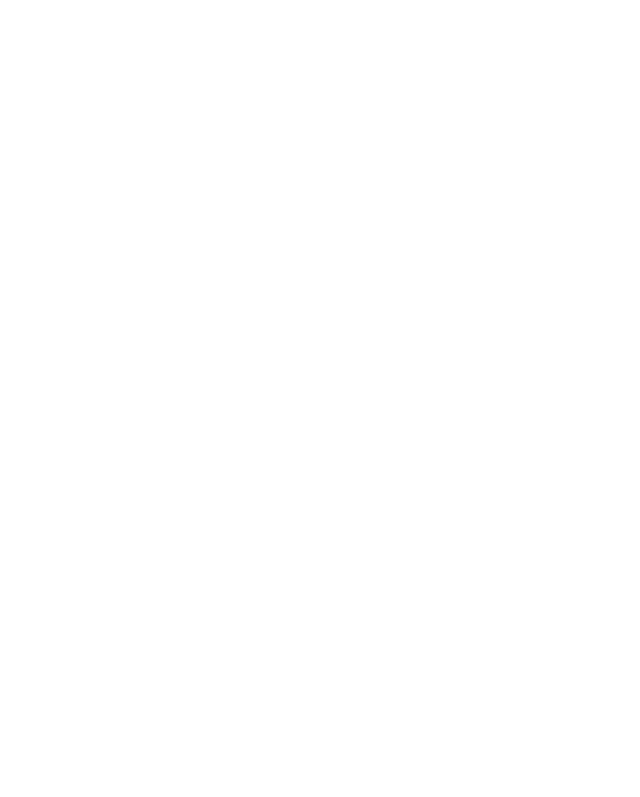
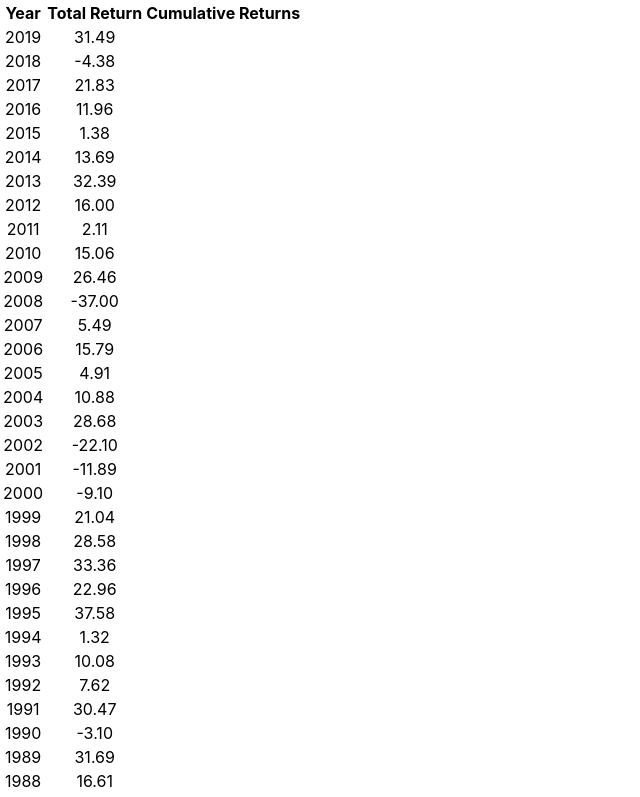
Before and after one commit to skennedy93/RetireUp-app, a React (Create React App) app: page / in a window 1280 px wide. Shown: the top 797 px of the page, without its empty margins (0-640 px from the left). Built offline with nearby package versions, Linux system fonts and the light colour scheme.

Commit message:
Getting table data from data.json

```diff
--- a/src/App.js
+++ b/src/App.js
@@ -1,12 +1,31 @@
+import React, { Component } from "react";
 import './App.css';
+import data from './data.json'
 
-function App() {
+class App extends Component {
+  render() {
   return (
     <div className="App">
-
-
+      <table>
+        <tbody>
+        <tr>
+          <th>Year</th>
+          <th>Total Return</th>
+          <th>Cumulative Returns</th>
+        </tr>
+          {data.map(data => {
+                  return (
+                <tr key={data.year}>
+                    <td>{data.year}</td>
+                    <td>{data.totalReturn}</td>
+                </tr>
+                 );
+                })}
+        </tbody>
+      </table>
     </div>
   );
 }
+}
 
 export default App;
--- /dev/null
+++ b/src/data.json
@@ -0,0 +1,32 @@
+[{"year":2019,"totalReturn":"31.49"},{"year":2018,"totalReturn":"-4.38"},{"year":2017,"totalReturn":"21.83"},
+{"year":2016,"totalReturn":"11.96"},{"year":2015,"totalReturn":"1.38"},{"year":2014,"totalReturn":"13.69"},
+{"year":2013,"totalReturn":"32.39"},{"year":2012,"totalReturn":"16.00"},{"year":2011,"totalReturn":"2.11"},
+{"year":2010,"totalReturn":"15.06"},{"year":2009,"totalReturn":"26.46"},{"year":2008,"totalReturn":"-37.00"},
+{"year":2007,"totalReturn":"5.49"},{"year":2006,"totalReturn":"15.79"},{"year":2005,"totalReturn":"4.91"},
+{"year":2004,"totalReturn":"10.88"},{"year":2003,"totalReturn":"28.68"},{"year":2002,"totalReturn":"-22.10"},
+{"year":2001,"totalReturn":"-11.89"},{"year":2000,"totalReturn":"-9.10"},{"year":1999,"totalReturn":"21.04"},
+{"year":1998,"totalReturn":"28.58"},{"year":1997,"totalReturn":"33.36"},{"year":1996,"totalReturn":"22.96"},
+{"year":1995,"totalReturn":"37.58"},{"year":1994,"totalReturn":"1.32"},{"year":1993,"totalReturn":"10.08"},
+{"year":1992,"totalReturn":"7.62"},{"year":1991,"totalReturn":"30.47"},{"year":1990,"totalReturn":"-3.10"},
+{"year":1989,"totalReturn":"31.69"},{"year":1988,"totalReturn":"16.61"},{"year":1987,"totalReturn":"5.25"},
+{"year":1986,"totalReturn":"18.67"},{"year":1985,"totalReturn":"31.73"},{"year":1984,"totalReturn":"6.27"},
+{"year":1983,"totalReturn":"22.56"},{"year":1982,"totalReturn":"21.55"},{"year":1981,"totalReturn":"-4.91"},
+{"year":1980,"totalReturn":"32.42"},{"year":1979,"totalReturn":"18.44"},{"year":1978,"totalReturn":"6.56"},
+{"year":1977,"totalReturn":"-7.18"},{"year":1976,"totalReturn":"23.84"},{"year":1975,"totalReturn":"37.20"},
+{"year":1974,"totalReturn":"-26.47"},{"year":1973,"totalReturn":"-14.66"},{"year":1972,"totalReturn":"18.98"},
+{"year":1971,"totalReturn":"14.31"},{"year":1970,"totalReturn":"4.01"},{"year":1969,"totalReturn":"-8.50"},
+{"year":1968,"totalReturn":"11.06"},{"year":1967,"totalReturn":"23.98"},{"year":1966,"totalReturn":"-10.06"},
+{"year":1965,"totalReturn":"12.45"},{"year":1964,"totalReturn":"16.48"},{"year":1963,"totalReturn":"22.80"},
+{"year":1962,"totalReturn":"-8.73"},{"year":1961,"totalReturn":"26.89"},{"year":1960,"totalReturn":"0.47"},
+{"year":1959,"totalReturn":"11.96"},{"year":1958,"totalReturn":"43.36"},{"year":1957,"totalReturn":"-10.78"},
+{"year":1956,"totalReturn":"6.56"},{"year":1955,"totalReturn":"31.56"},{"year":1954,"totalReturn":"52.62"},
+{"year":1953,"totalReturn":"-0.99"},{"year":1952,"totalReturn":"18.37"},{"year":1951,"totalReturn":"24.02"},
+{"year":1950,"totalReturn":"31.71"},{"year":1949,"totalReturn":"18.79"},{"year":1948,"totalReturn":"5.50"},
+{"year":1947,"totalReturn":"5.71"},{"year":1946,"totalReturn":"-8.07"},{"year":1945,"totalReturn":"36.44"},
+{"year":1944,"totalReturn":"19.75"},{"year":1943,"totalReturn":"25.90"},{"year":1942,"totalReturn":"20.34"},
+{"year":1941,"totalReturn":"-11.59"},{"year":1940,"totalReturn":"-9.78"},{"year":1939,"totalReturn":"-0.41"},
+{"year":1938,"totalReturn":"31.12"},{"year":1937,"totalReturn":"-35.03"},{"year":1936,"totalReturn":"33.92"},
+{"year":1935,"totalReturn":"47.67"},{"year":1934,"totalReturn":"-1.44"},{"year":1933,"totalReturn":"53.99"},
+{"year":1932,"totalReturn":"-8.19"},{"year":1931,"totalReturn":"-43.34"},{"year":1930,"totalReturn":"-24.90"},
+{"year":1929,"totalReturn":"-8.42"},{"year":1928,"totalReturn":"43.61"},{"year":1927,"totalReturn":"37.49"},
+{"year":1926,"totalReturn":"11.62"}]
```
